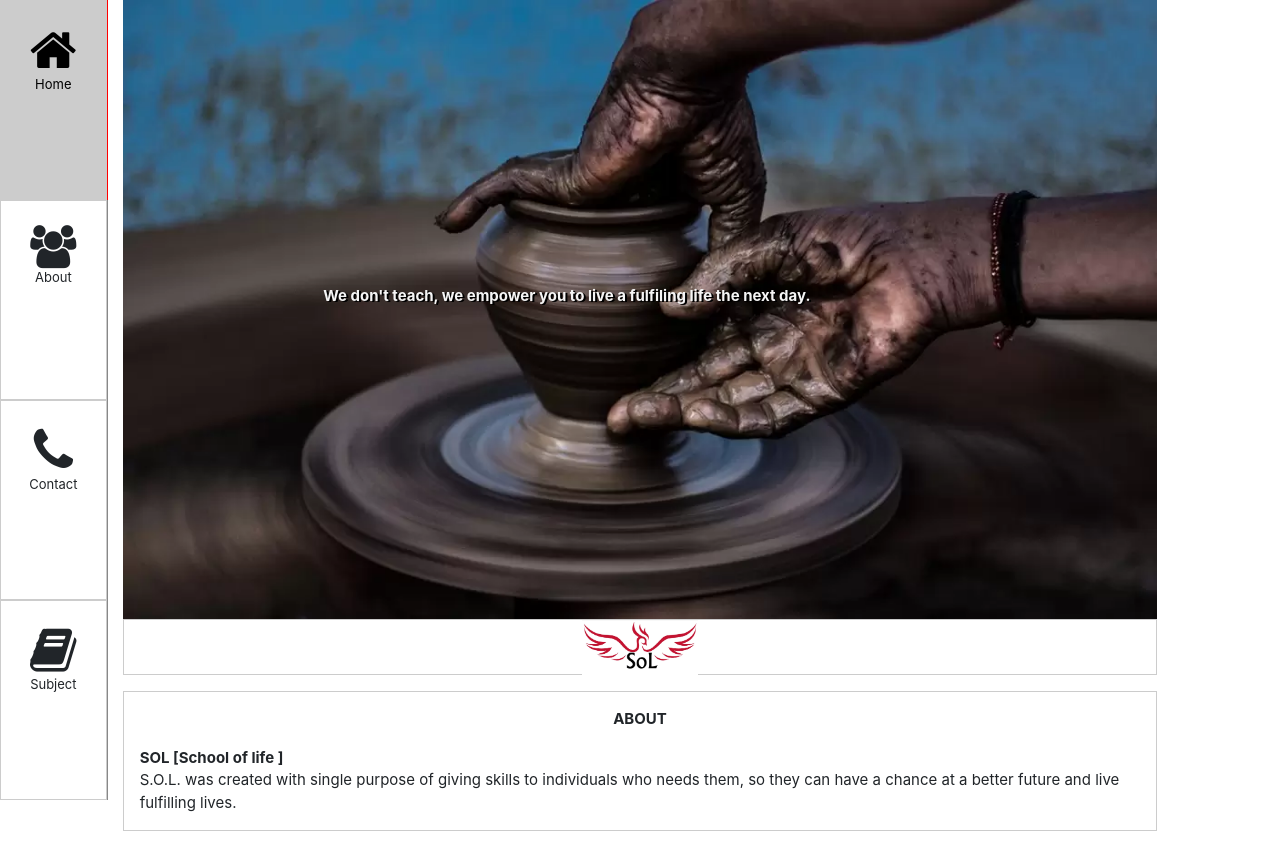
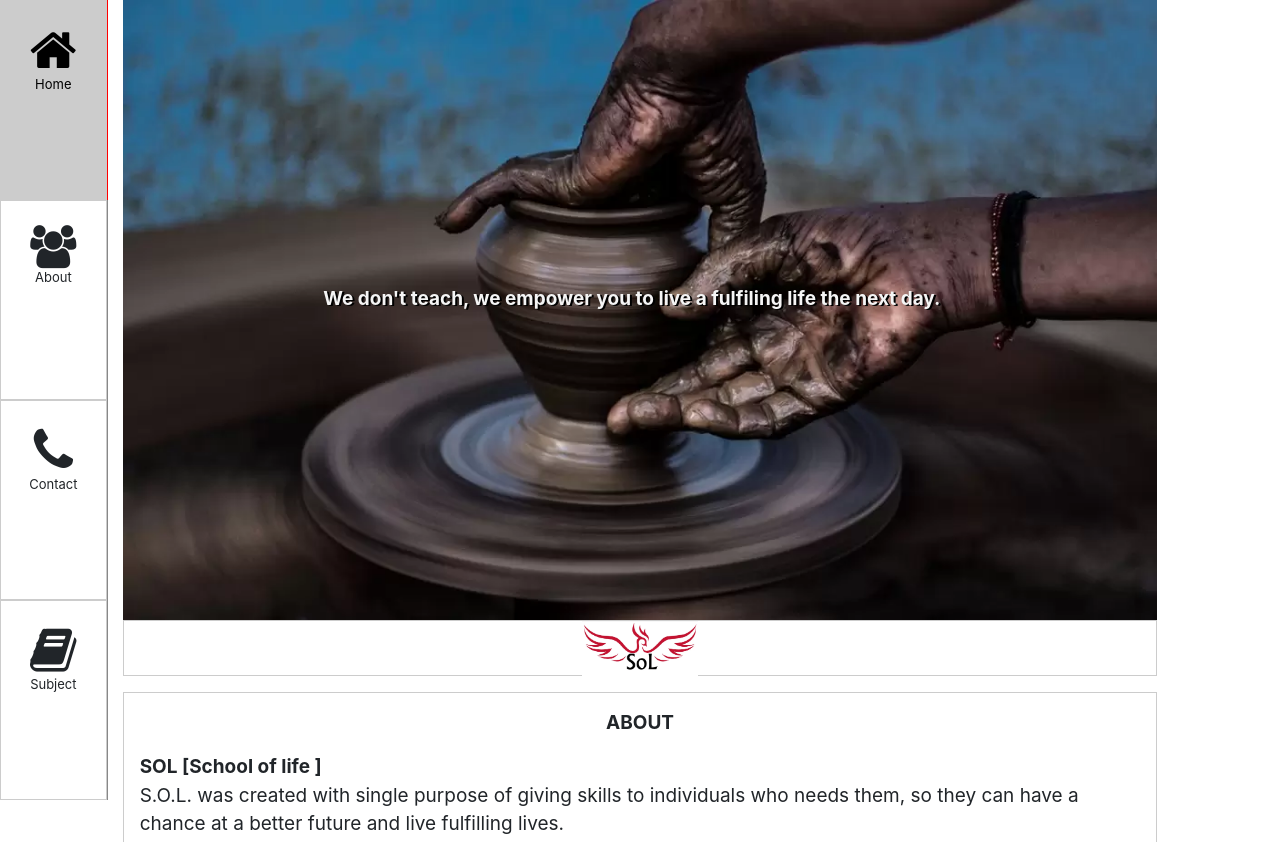
Before and after one commit to Tsehla/sol, a plain HTML site: page index.html in a window 1280 px wide. Shown: the top 842 px of the page. Drawn offline with nearby package versions, Linux system fonts and the light colour scheme.

Commit message:
Add files via upload

```diff
--- a/index.html
+++ b/index.html
@@ -11,6 +11,7 @@
         <link href="https://fonts.googleapis.com/css?family=Special+Elite" rel="stylesheet">
 
         <style type="text/css">
+            body{font-size:19px;}
             /* navi on load */
             #home_container {
                 display:block;
```
